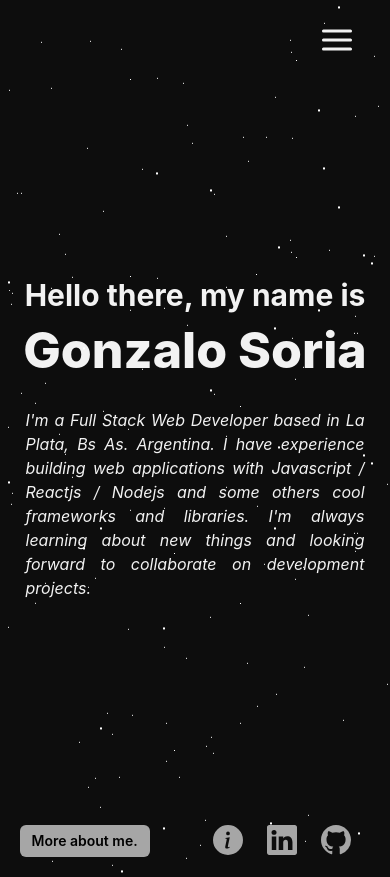
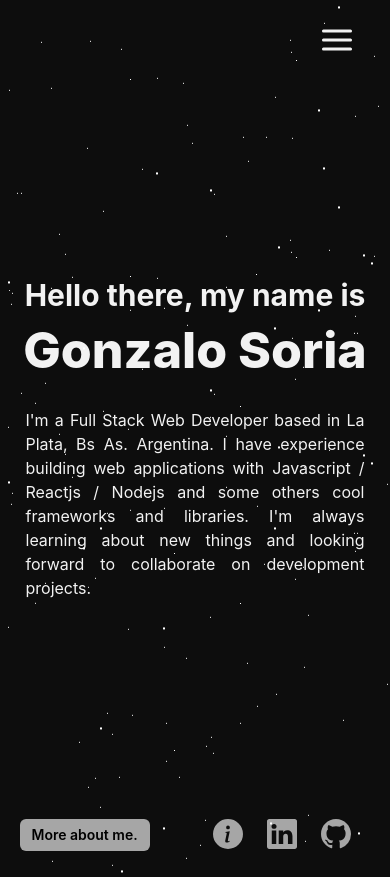
Before and after one commit to gonsoria/gs-portfolio, a React (Create React App) app: page / in a window 390 px wide. Built offline with nearby package versions, Linux system fonts and the light colour scheme.

Commit message:
responsive

```diff
--- a/src/components/LandingPage/AnimatedComponents.jsx
+++ b/src/components/LandingPage/AnimatedComponents.jsx
@@ -36,7 +36,7 @@ function AnimatedComponents() {
             </Box>
 
             <Box width={['271px', '339px', '339px', '407px', '542px', '610.84px']} align='justify' paddingTop={{ base: '20px', md: '0' }} display='inline-block' >
-                <Text as='i' fontSize='md' >
+                <Text fontSize='md' >
                     I'm a Full Stack Web Developer based in La Plata, Bs As. Argentina. I have experience building web applications with Javascript / Reactjs / Nodejs and some others cool frameworks and libraries. I'm always learning about new things and looking forward to collaborate on development projects.
                 </Text>
             </Box>
--- a/src/components/LandingPage/LandingPage.jsx
+++ b/src/components/LandingPage/LandingPage.jsx
@@ -17,10 +17,10 @@ import AnimatedComponents from './AnimatedComponents'
 function LandingPage() {
     return (
         <>
-            <Flex direction='column' textAlign={{ base: 'center', md: 'left' }} height='fit-content' width={{ base: '76vw', xxs: '90vw' }} mx='auto' py={{ xxs: 'calc(50vh - 213px)', xs: 'calc(50vh - 209px)', sm: 'calc(50vh - 202px)', md: 'calc(50vh - 202px)', lg: 'calc(50vh - 202px)' }} paddingTop={{ base: '20px' }} paddingBottom={{ base: '20px' }} >
+            <Flex direction='column' textAlign={{ base: 'center', md: 'left' }} height='fit-content' width={{ base: '76vw', xxs: '90vw' }} mx='auto' py={{ xxs: 'calc(50vh - 213px)', xs: 'calc(50vh - 209px)', sm: 'calc(50vh - 202px)', md: 'calc(50vh - 202px)', lg: 'calc(50vh - 202px)' }} paddingTop={{ base: '15px' }} paddingBottom={{ base: '20px' }} >
                 <AnimatedComponents />
             </Flex >
-            <Flex justifyContent={{ base: 'center', xxs: 'space-between' }} width={{ base: '76vw', xxs: '90vw' }} mx={{ base: '12vw', xxs: '5vw' }} my='16px' flexWrap={{ base: 'wrap', xs: 'wrap' }} alignContent='center'>
+            <Flex justifyContent={{ base: 'center', xxs: 'space-between' }} width={{ base: '76vw', xxs: '90vw' }} mx={{ base: '12vw', xxs: '5vw' }} my='10px' flexWrap={{ base: 'wrap', xs: 'wrap' }} alignContent='center'>
                 <Box textAlign={{ base: 'center' }}>
                     <Link to='/about'>
                         <Button size='sm' color="black" bg='#a6a6a6' _hover={{ bg: '#d9d9d9' }}  >
```
